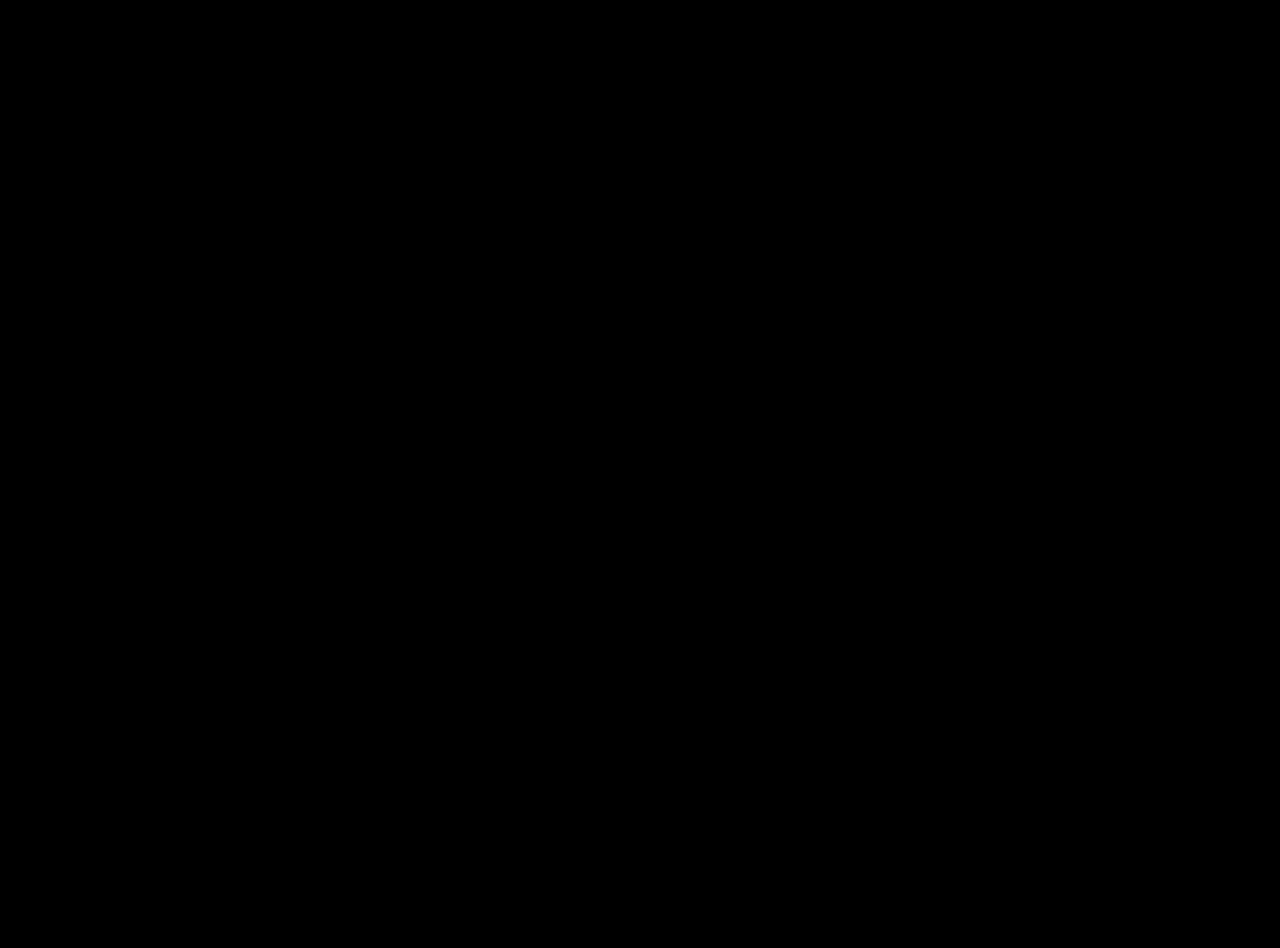
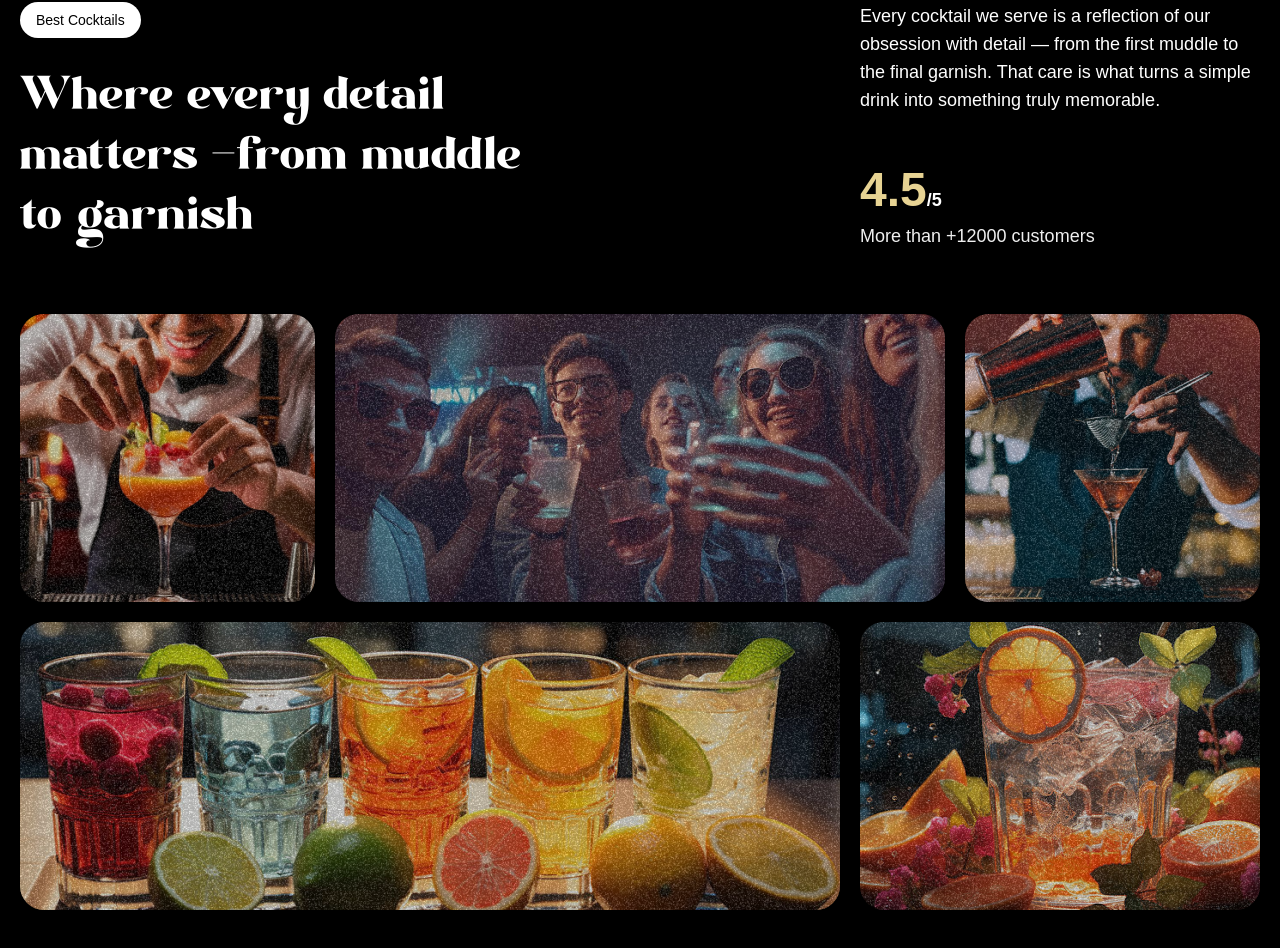
Before and after one commit to charvi16/Mojito, a React (Vite) app: page / in a window 1280 px wide. Shown: the part 1710-2658 px from the top of the page. Before the commit the page ends 1600 px from the top, so only its background shows below. Built offline with nearby package versions, Linux system fonts and the light colour scheme; a web font is replaced by a local one.

Commit message:
Implement about section

```diff
--- a/src/App.jsx
+++ b/src/App.jsx
@@ -4,6 +4,7 @@
 import Navbar from './components/Navbar';
 import Hero from './components/Hero'
 import Cocktail from './components/Cocktail';
+import About from './components/About';
 import './App.css'
 
 gsap.registerPlugin(ScrollTrigger, SplitText);
@@ -14,6 +15,7 @@
        <Navbar/>
        <Hero/>
        <Cocktail/>
+       <About/>
     </main>
   );
 }
--- a/src/components/About.jsx
+++ b/src/components/About.jsx
@@ -1,8 +1,88 @@
-import React from 'react'
+import gsap from 'gsap';
+import { SplitText} from 'gsap/all'
+import { useGSAP } from '@gsap/react'
 
 function About() {
+  useGSAP(() => {
+	const titleSplit = SplitText.create('#about h2', {
+	 type: 'words'
+	})
+
+	const scrollTimeline = gsap.timeline({
+	 scrollTrigger: {
+		trigger: '#about',
+		start: 'top center'
+	 }
+	})
+
+	scrollTimeline
+	 .from(titleSplit.words, {
+		opacity: 0, duration: 1, yPercent: 100, ease: 'expo.out', stagger: 0.02
+	})
+	 .from('.top-grid div, .bottom-grid div', {
+		opacity: 0, duration: 1, ease: 'power1.inOut', stagger: 0.04,
+	}, '-=0.5')
+ })
+
   return (
-    <div>About</div>
+    <div id="about">
+    <div className="mb-16 md:px-0 px-5">
+      <div className="content">
+      <div className="md:col-span-8">
+        <p className="badge">Best Cocktails</p>
+        <h2>
+        Where every detail matters <span className="text-white">-</span>
+          from muddle to garnish
+        </h2>
+      </div>
+
+      <div className="sub-content">
+        <p>
+        Every cocktail we serve is a reflection of our obsession with detail — from the first muddle to the final garnish. That care is what turns a simple drink into something truly memorable.
+        </p>
+
+        <div>
+        <p className="md:text-3xl text-xl font-bold">
+          <span>4.5</span>/5
+        </p>
+        <p className="text-sm text-white-100">
+          More than +12000 customers
+        </p>
+        </div>
+      </div>
+      </div>
+    </div>
+
+    <div className="top-grid">
+      <div className="md:col-span-3">
+      <div  className="noisy" />
+      <img src="/images/abt1.png" alt="grid-img-1" />
+      </div>
+
+      <div className="md:col-span-6">
+      <div  className="noisy" />
+      <img src="/images/abt2.png" alt="grid-img-2" />
+      </div>
+
+      <div className="md:col-span-3">
+      <div  className="noisy" />
+      <img src="/images/abt5.png" alt="grid-img-5" />
+      </div>
+    </div>
+
+    <div className="bottom-grid">
+      <div className="md:col-span-8">
+      <div  className="noisy" />
+      <img src="/images/abt3.png" alt="grid-img-3" />
+      </div>
+
+      <div className="md:col-span-4">
+      <div  className="noisy" />
+      <img src="/images/abt4.png" alt="grid-img-4" />
+      </div>
+    </div>
+
+    </div>
   )
 }
 
--- a/src/index.css
+++ b/src/index.css
@@ -188,10 +188,68 @@
   @apply text-xl font-medium;
 }
 
+/* ---------- ABOUT SECTION ---------- */
+#about {
+  @apply min-h-screen py-28 2xl:px-0 px-5 container mx-auto;
+}
 
-  #about {
-    @apply min-h-screen py-28 2xl:px-0 px-5 container mx-auto;
-  }
+/* ---------- Content Grid ---------- */
+#about .content {
+  @apply grid grid-cols-1 lg:grid-cols-12 gap-5;
+}
+
+#about .content h2 {
+  @apply text-5xl md:text-6xl font-modern-negra max-w-lg;
+}
+
+/* ---------- Sub Content ---------- */
+#about .content .sub-content {
+  @apply md:col-span-4 space-y-5 flex flex-col justify-between;
+}
+
+#about .content .sub-content p {
+  @apply text-lg;
+}
+
+#about .content .sub-content div {
+  @apply flex flex-col justify-between md:gap-2 gap-5;
+}
+
+#about .content .sub-content div span {
+  @apply text-yellow font-bold text-5xl;
+}
+
+/* ---------- Badge ---------- */
+#about .badge {
+  @apply inline-block rounded-full bg-white text-black px-4 py-2 text-sm font-medium mb-8;
+}
+
+/* ---------- Top Grid ---------- */
+#about .top-grid {
+  @apply grid grid-cols-1 xl:grid-cols-12 gap-5 mb-5 md:px-0 px-5;
+}
+
+#about .top-grid > div {
+  @apply rounded-3xl overflow-hidden h-72 relative;
+}
+
+#about .top-grid img {
+  @apply object-cover w-full h-full;
+}
+
+/* ---------- Bottom Grid ---------- */
+#about .bottom-grid {
+  @apply grid grid-cols-1 md:grid-cols-12 gap-5 md:px-0 px-5;
+}
+
+#about .bottom-grid > div {
+  @apply rounded-3xl overflow-hidden h-72 relative;
+}
+
+#about .bottom-grid img {
+  @apply object-cover w-full h-full;
+}
+
 
   #art {
     @apply flex-center flex-col min-h-dvh p-5 mt-20 relative radial-gradient;
```
